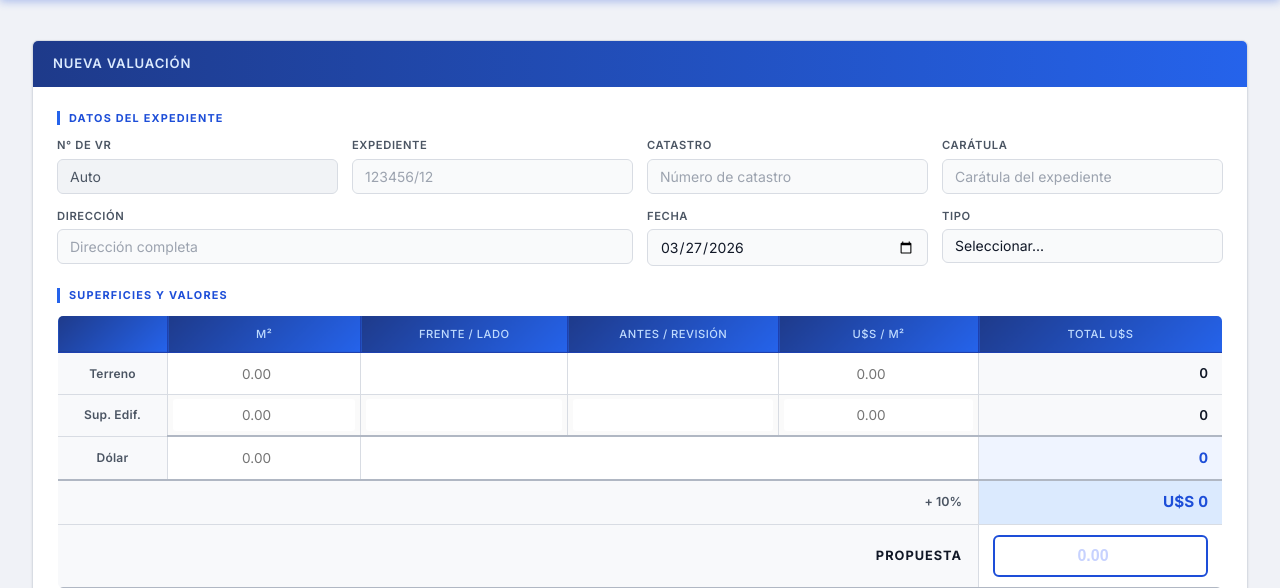
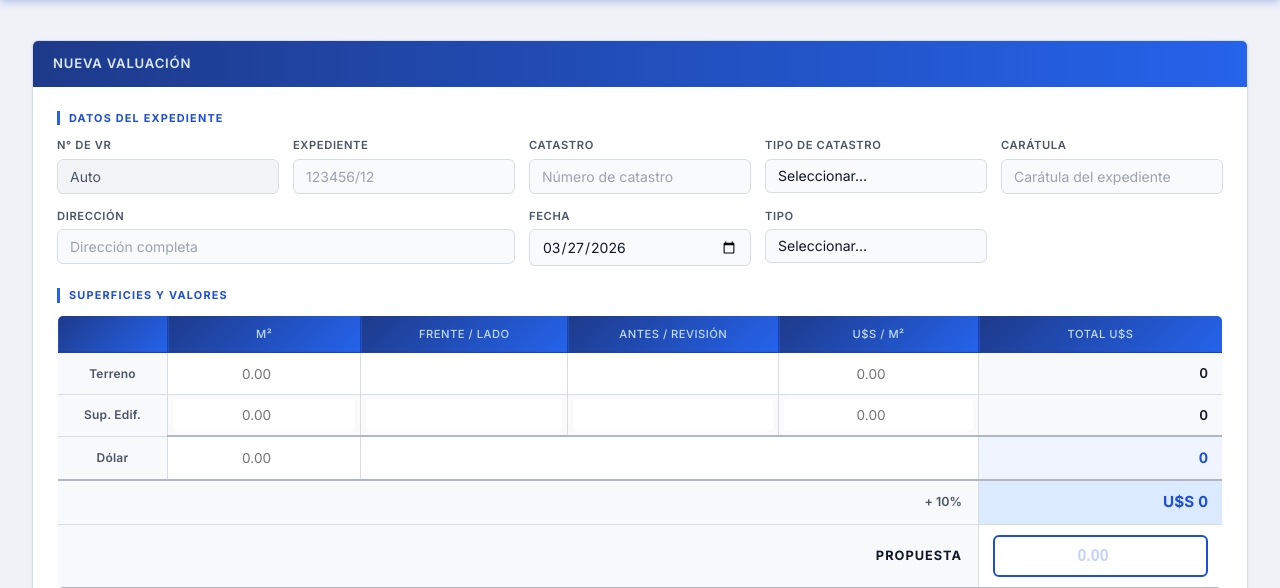
Before and after one commit to OctavioGalvan5/valuaciones, a Flask app: page / in a window 1280 px wide. Shown: the part 56-644 px from the top of the page. Run offline with Flask 3, Linux system fonts and the light colour scheme; a user stored in the database is signed in; data that the repository does not hold is empty; some libraries are stand-ins or nearby versions.

Commit message:
se removio lo de edit y maps

```diff
--- a/app.py
+++ b/app.py
@@ -140,6 +140,7 @@ def init_db():
         ('activa',                      'INTEGER DEFAULT 1'),
         ('eliminado_por',               'TEXT'),
         ('fecha_eliminacion',           'TEXT'),
+        ('tipo_catastro',               'TEXT'),
     ]:
         execute(conn, f'ALTER TABLE valuaciones ADD COLUMN IF NOT EXISTS {col} {definition}')
 
@@ -413,7 +414,7 @@ def agregar():
     conn = get_db()
     new_id = fetchscalar(conn, '''
         INSERT INTO valuaciones (
-            expediente, caratula, catastro, direccion, fecha,
+            expediente, caratula, catastro, tipo_catastro, direccion, fecha,
             terreno_m2, terreno_frente_lado, terreno_antes_revision, usd_m2_terreno,
             sup_edif_m2, edif_frente_lado, edif_antes_revision, usd_m2_edif,
             valor_dolar,
@@ -425,7 +426,7 @@ def agregar():
             observaciones, latitud, longitud,
             creado_por, activa
         ) VALUES (
-            %s, %s, %s, %s, %s,
+            %s, %s, %s, %s, %s, %s,
             %s, %s, %s, %s,
             %s, %s, %s, %s,
             %s,
@@ -441,6 +442,7 @@ def agregar():
         data.get('expediente', '').strip(),
         data.get('caratula', '').strip(),
         data.get('catastro', '').strip(),
+        data.get('tipo_catastro', '').strip(),
         data.get('direccion', '').strip(),
         data.get('fecha', ''),
         terreno_m2, data.get('terreno_frente_lado', '').strip(),
@@ -556,7 +558,7 @@ def actualizar(id):
     conn = get_db()
     execute(conn, '''
         UPDATE valuaciones SET
-            expediente=%s, caratula=%s, catastro=%s, direccion=%s, fecha=%s,
+            expediente=%s, caratula=%s, catastro=%s, tipo_catastro=%s, direccion=%s, fecha=%s,
             terreno_m2=%s, terreno_frente_lado=%s, terreno_antes_revision=%s, usd_m2_terreno=%s,
             sup_edif_m2=%s, edif_frente_lado=%s, edif_antes_revision=%s, usd_m2_edif=%s,
             valor_dolar=%s,
@@ -572,6 +574,7 @@ def actualizar(id):
         data.get('expediente', '').strip(),
         data.get('caratula', '').strip(),
         data.get('catastro', '').strip(),
+        data.get('tipo_catastro', '').strip(),
         data.get('direccion', '').strip(),
         data.get('fecha', ''),
         terreno_m2, data.get('terreno_frente_lado', '').strip(),
--- a/templates/index.html
+++ b/templates/index.html
@@ -86,6 +86,15 @@
                             <label>Catastro</label>
                             <input type="text" name="catastro" id="catastro" placeholder="Número de catastro"
                                 value="{{ datos.catastro if datos else '' }}" {% if not readonly %}required{% endif %} {% if readonly %}readonly{% endif %}>
+                        </div>
+                        <div class="form-group">
+                            <label>Tipo de Catastro</label>
+                            <select name="tipo_catastro" class="form-select" {% if readonly %}disabled{% endif %}>
+                                <option value="">Seleccionar...</option>
+                                <option value="Urbano"    {% if datos and datos.tipo_catastro == 'Urbano'    %}selected{% endif %}>Urbano</option>
+                                <option value="Rural"     {% if datos and datos.tipo_catastro == 'Rural'     %}selected{% endif %}>Rural</option>
+                                <option value="Subrural"  {% if datos and datos.tipo_catastro == 'Subrural'  %}selected{% endif %}>Subrural</option>
+                            </select>
                         </div>
                         <div class="form-group">
                             <label>Carátula</label>
@@ -414,8 +423,6 @@
                                 <th>Total U$S</th>
                                 <th>Propuesta</th>
                                 <th>Creado por</th>
-                                <th>Editado por</th>
-                                <th>Maps</th>
                                 <th>Acciones</th>
                             </tr>
                         </thead>
@@ -430,15 +437,6 @@
                                 <td class="number">{{ "{:,.0f}".format(v.total_usd) if v.total_usd else '-' }}</td>
                                 <td class="number propuesta">{{ "{:,.2f}".format(v.propuesta) if v.propuesta else '-' }}</td>
                                 <td class="td-user">{{ v.creado_por or '—' }}</td>
-                                <td class="td-user td-editado">{{ v.editado_por or '—' }}</td>
-                                <td>
-                                    {% if v.gmaps_zona %}
-                                    <a href="{{ v.gmaps_zona }}" target="_blank" class="maps-link" title="Ver zona">Zona</a>
-                                    {% endif %}
-                                    {% if v.gmaps_frente %}
-                                    <a href="{{ v.gmaps_frente }}" target="_blank" class="maps-link" title="Ver frente">Frente</a>
-                                    {% endif %}
-                                </td>
                                 <td>
                                     <div class="actions-cell">
                                         <a href="{{ url_for('ver', id=v.id) }}" class="btn btn-sm btn-success">Ver</a>
@@ -709,6 +707,13 @@
             if (e.key === 'Escape') { cerrarModal(); cerrarImagen(); }
         });
 
+        // Evitar que Enter envíe el formulario (excepto en textarea)
+        document.getElementById('form-valuacion').addEventListener('keydown', function (e) {
+            if (e.key === 'Enter' && e.target.tagName !== 'TEXTAREA') {
+                e.preventDefault();
+            }
+        });
+
         // ---- Modal de imagen ----
         function abrirImagen(src, nombre) {
             document.getElementById('img-modal-src').src = src;
```
